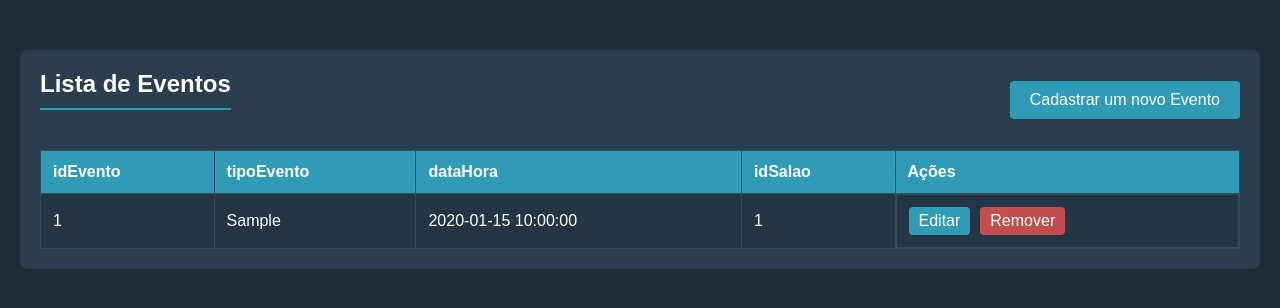
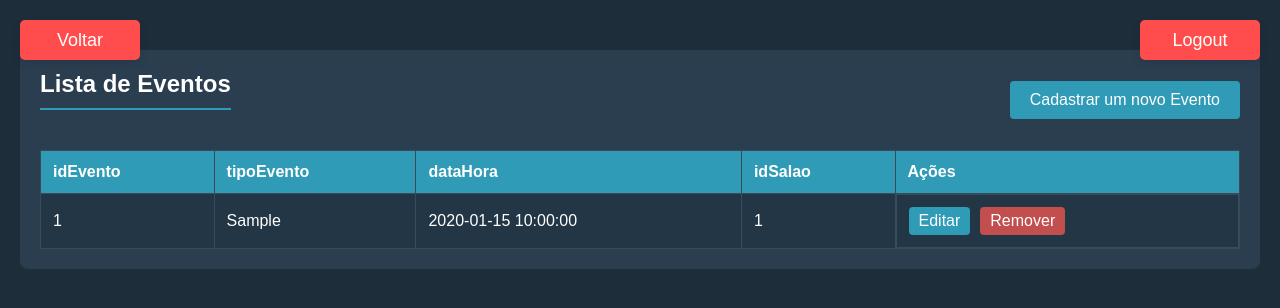
Before and after one commit to CerqPaulo/Projeto_Flask_Eventos, a Flask app: page /eventos in a window 1280 px wide. Shown: the top 308 px of the page. Run offline with Flask 3, Linux system fonts and the light colour scheme; the visitor is signed in with stand-in values (Sample User, id 1); tables that the repository leaves empty hold one stand-in row (values such as "Sample post").

Commit message:
Logout implementado

```diff
--- a/src/app.py
+++ b/src/app.py
@@ -12,6 +12,7 @@ app.config.from_mapping(
 def index():
     return redirect(url_for('login'))
 
+
 rotas_protegidas = ['/principal', '/funcionarios', '/clientes', '/contratos', '/eventos']
 
 @app.before_request
@@ -25,6 +26,11 @@ fazlogin = AutenticaUsuario()
 @app.route('/login', methods=['GET', 'POST'])
 def login():
     return fazlogin.login()
+
+@app.route('/logout')
+def logout():
+    return fazlogin.logout()
+
 
 @app.route('/principal')
 def principal():
--- a/src/controllers/login.py
+++ b/src/controllers/login.py
@@ -31,5 +31,10 @@ class AutenticaUsuario:
                 flash('Nome de usuário ou senha incorretos.')
         return render_template('/public/login.html')
 
+    def logout(self):
+        session.pop('user', None)
+        return redirect(url_for('login'))
+
+
     def __del__(self):
         self.connection.close()
--- a/src/static/css/fun.css
+++ b/src/static/css/fun.css
@@ -174,3 +174,59 @@ tr:nth-child(odd) {
 .modal button:hover {
     background-color: #247792;
 }
+
+/* Estilo para o container do botão de logout */
+.logout-container {
+    position: absolute;
+    top: 20px;
+    right: 20px;
+}
+
+/* Estilo para o botão de logout */
+.logout-button {
+    background-color: #ff4d4d;
+    color: white;
+    border: none;
+    border-radius: 5px;
+    cursor: pointer;
+    box-shadow: 0 4px 8px rgba(0, 0, 0, 0.1);
+    transition: background-color 0.3s;
+    font-size: 18px;
+    font-weight: 400;
+    text-align: center;
+    width: 120px;
+    height: 40px;
+}
+
+.logout-button:hover {
+    background-color: #ff3333;
+}
+
+
+/* Estilo para o container do botão de return */
+.return-container {
+    position: absolute;
+    top: 20px;
+    left: 20px;
+}
+
+
+/* Estilo para o botão de return */
+.return-button {
+    background-color: #ff4d4d;
+    color: white;
+    border: none;
+    border-radius: 5px;
+    cursor: pointer;
+    box-shadow: 0 4px 8px rgba(0, 0, 0, 0.1);
+    transition: background-color 0.3s;
+    font-size: 18px;
+    font-weight: 400;
+    text-align: center;
+    width: 120px;
+    height: 40px;
+}
+
+.return-button:hover {
+    background-color: #09e426;
+}
--- a/src/templates/partials/evento.html
+++ b/src/templates/partials/evento.html
@@ -7,6 +7,17 @@
     <link rel="stylesheet" href="{{ url_for('static', filename='css/fun.css') }}">
 </head>
 <body>
+
+    <!-- Container para o botão de logout -->
+    <div class="logout-container">
+        <button class="logout-button" onclick="window.location.href='/logout'">Logout</button>
+    </div>
+
+    <!-- Container para o botão de retornar -->
+    <div class="return-container">
+        <button class="return-button" onclick="window.location.href='/principal'">Voltar</button>
+    </div>
+
     <div class="container">
         <div class="table-header">
             <h2>Lista de Eventos</h2>
--- a/src/templates/public/index.html
+++ b/src/templates/public/index.html
@@ -7,6 +7,11 @@
     <title>Principal</title>
 </head>
 <body>
+    <!-- Container para o botão de logout -->
+    <div class="logout-container">
+        <button class="logout-button" onclick="window.location.href='/logout'">Logout</button>
+    </div>
+
     <div class="principal">
         <p class="p">Escolha uma sessão para gerenciar</p>
         <button class="frame" onclick="window.location.href='/eventos'">Gerenciar Eventos</button>
```
Also changed, not shown: src/static/css/index.css (+27 -0 lines), src/templates/partials/cliente.html (+10 -0 lines), src/templates/partials/contrato.html (+10 -0 lines), src/templates/partials/fun.html (+11 -0 lines).
